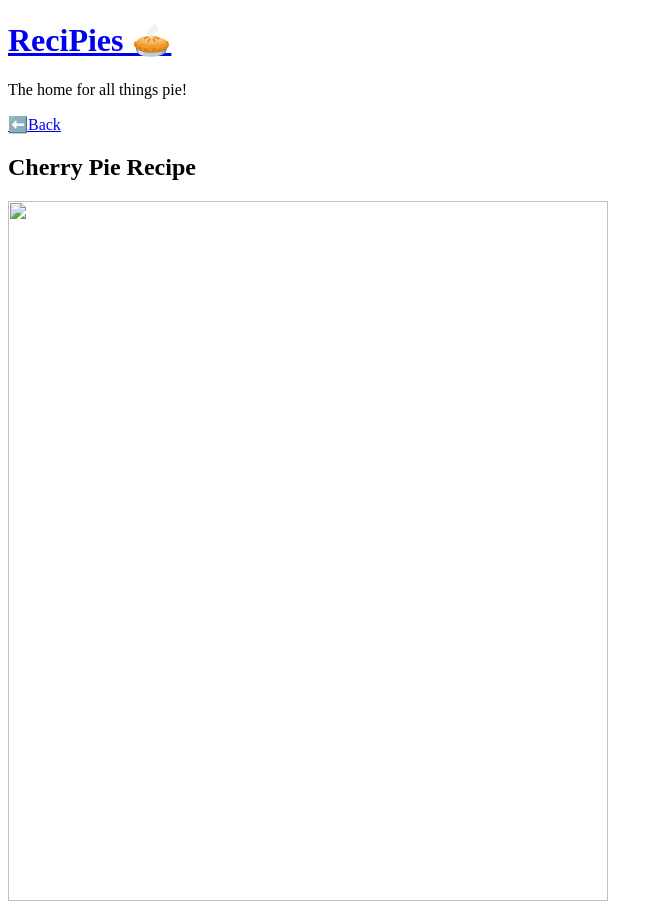
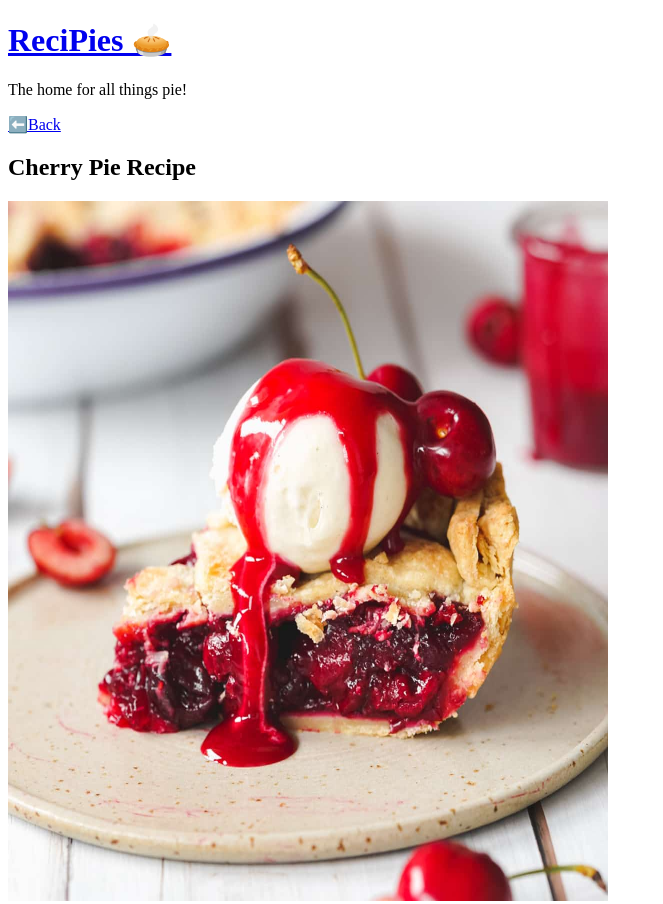
Before and after one commit to Harricans/odin-recipies, a plain HTML site: page recipes/cherryPie.html in a window 1280 px wide. Shown: the top 904 px of the page, without its empty margins (0-663 px from the left). Drawn offline with Linux system fonts and the light colour scheme.

Commit message:
Fixed links ;(

```diff
--- a/recipes/cherryPie.html
+++ b/recipes/cherryPie.html
@@ -11,7 +11,7 @@
         <p>The home for all things pie!</p>
         <a href="../index.html"><p>⬅️Back</p></a>
         <h2>Cherry Pie Recipe</h2>
-        <img src="./images/cherryPie.jpeg" width="600" height="700">
+        <img src="../images/cherryPie.jpeg" width="600" height="700">
         <p>The ultimate Cherry Pie Recipe! It's simple to make, bursting with sweet, <br> juicy cherry and topped with a classic lattice crust. <br>All you need is a generous scoop of vanilla ice cream over your warm slice of pie. </p>
 
 <h3>Ingredients 🛒</h3>
```
Also changed, not shown: recipes/keyLimePie.html (+1 -1 lines).
